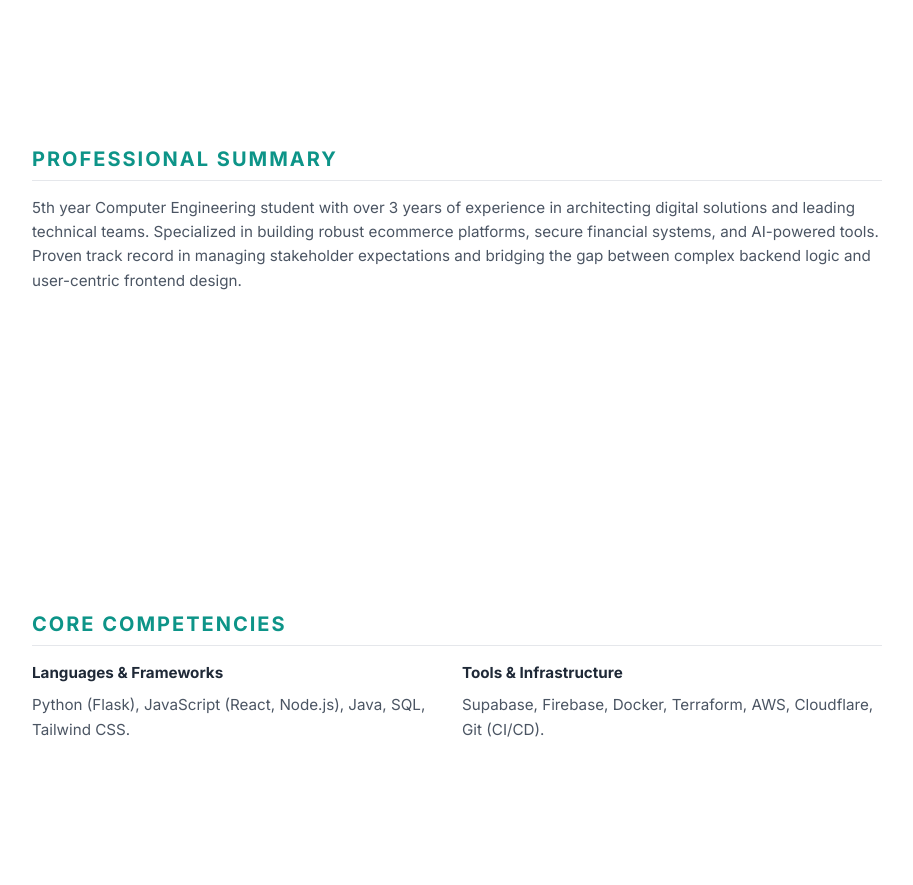
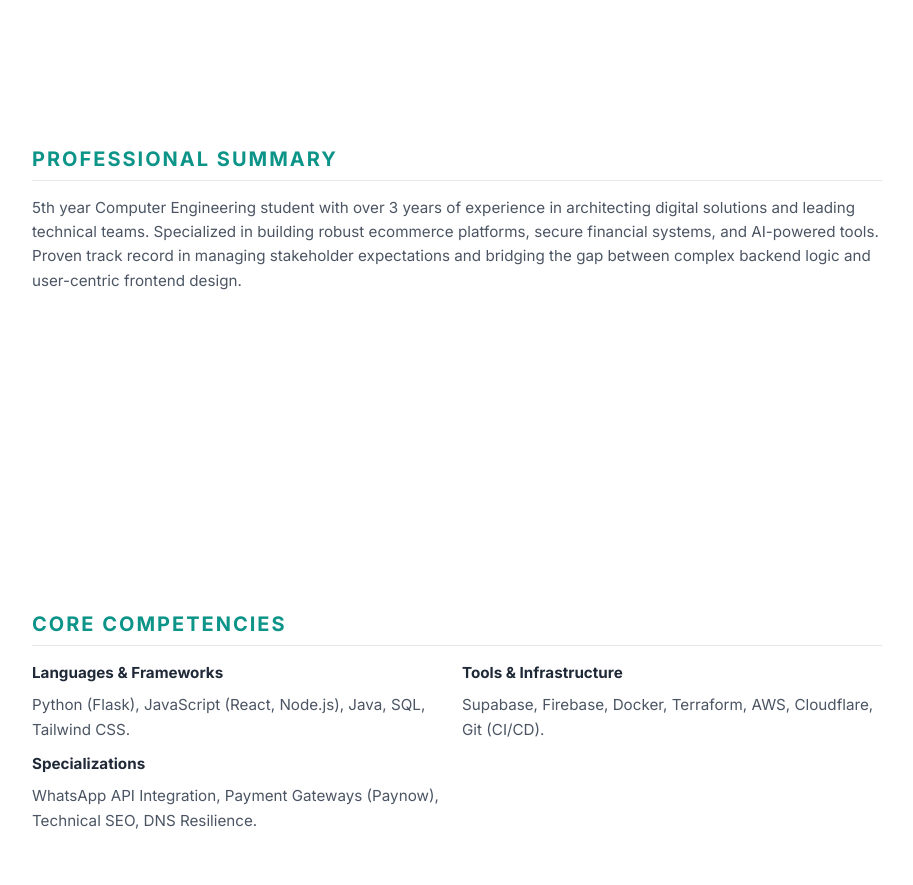
Before and after one commit to Mapetere/personal_portfolio, a website: page cv.html in a window 1280 px wide. Shown: the part 209-1094 px from the top of the page, without its empty margins (183-1096 px from the left). Drawn offline with Linux system fonts and the light colour scheme.

Commit message:
feat: add specializations to core competencies in cv.html

```diff
--- a/cv.html
+++ b/cv.html
@@ -201,6 +201,11 @@
                     <h3>Tools & Infrastructure</h3>
                     <p class="cv-item-desc">Supabase, Firebase, Docker, Terraform, AWS, Cloudflare, Git (CI/CD).</p>
                 </div>
+                <div class="skill-group">
+                    <h3>Specializations</h3>
+                    <p class="cv-item-desc">WhatsApp API Integration, Payment Gateways (Paynow), Technical SEO, DNS
+                        Resilience.</p>
+                </div>
             </div>
         </section>
     </div>
```
